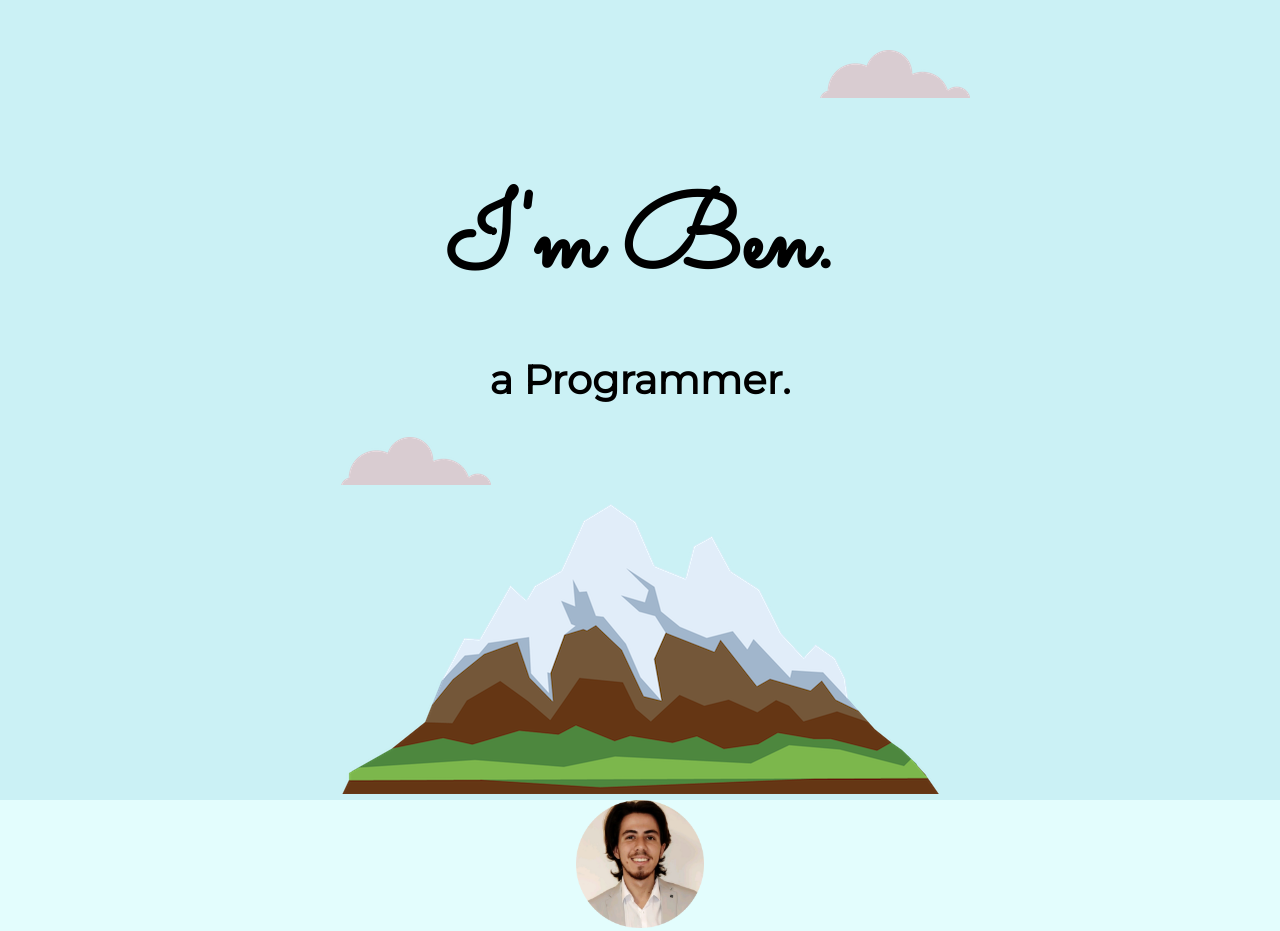
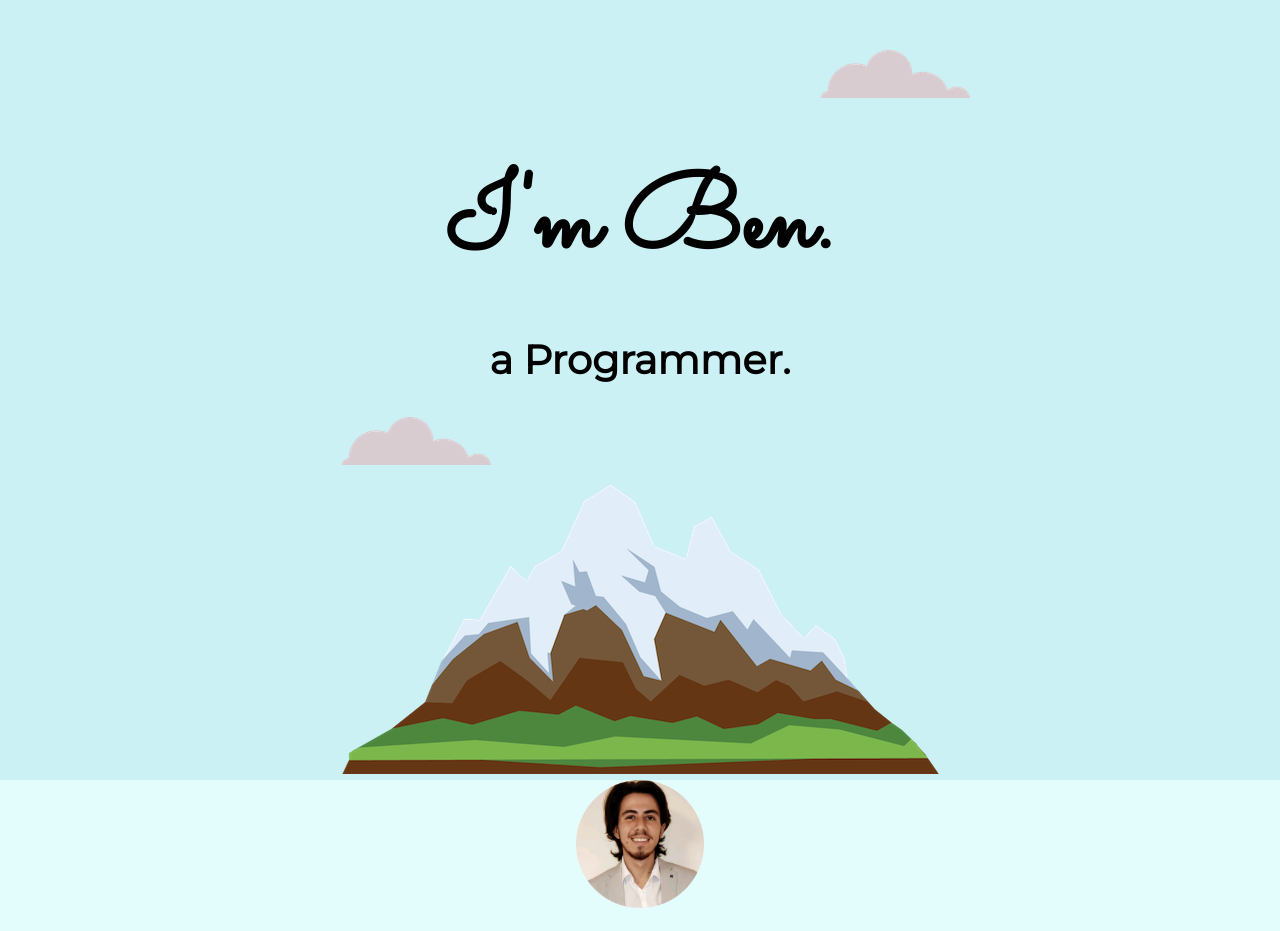
Before and after one commit to Ben-Avrahami/My-Site, a plain HTML site: page index.html in a window 1280 px wide. Shown: the top 931 px of the page. Drawn offline with Linux system fonts and the light colour scheme.

Commit message:
Update styles.css

```diff
--- a/css/styles.css
+++ b/css/styles.css
@@ -37,7 +37,7 @@ body {
 }
 
 h1 {
-    margin-bottom: 10px;
+    margin: 50px auto 0 auto;
     font-family: 'Sacramento', cursive;
     font-size: 6.5rem;
 
```
